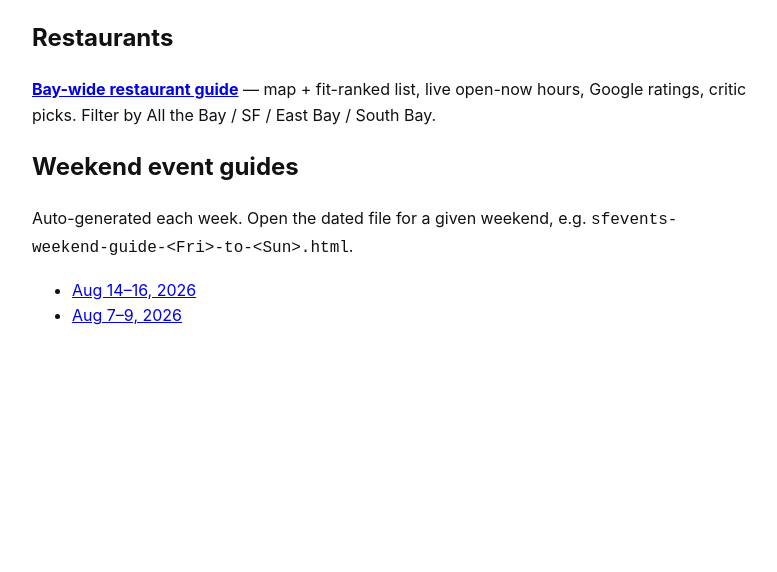
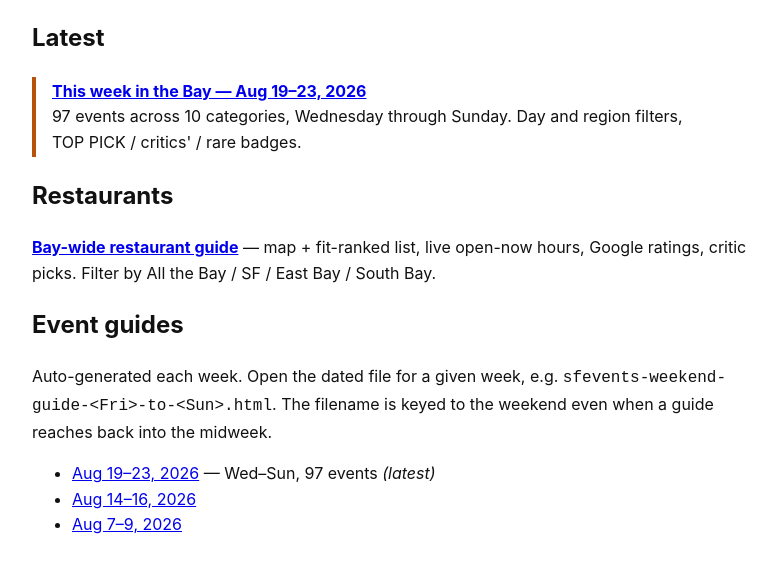
Before and after one commit to krioukov/sfevents-guides, a plain HTML site: page index.html in a window 1280 px wide. Shown: the part 102-674 px from the top of the page, without its empty margins (248-1025 px from the left). Drawn offline with Linux system fonts and the light colour scheme.

Commit message:
index: add Aug 19-23 guide, surface latest at top

```diff
--- a/index.html
+++ b/index.html
@@ -3,14 +3,22 @@
 <body style="font:16px/1.6 -apple-system,system-ui,sans-serif;max-width:720px;margin:3rem auto;padding:0 1rem;color:#111">
 <h1>SF Bay Area guides</h1>
 
+<h2>Latest</h2>
+<p style="border-left:4px solid #b45309;padding:.1rem 0 .1rem 1rem;margin:1rem 0">
+<a href="sfevents-weekend-guide-2026-08-21-to-2026-08-23.html"><strong>This week in the Bay &mdash; Aug 19&ndash;23, 2026</strong></a><br>
+97 events across 10 categories, Wednesday through Sunday. Day and region filters,
+TOP&nbsp;PICK / critics' / rare badges.</p>
+
 <h2>Restaurants</h2>
 <p><a href="restaurants.html"><strong>Bay-wide restaurant guide</strong></a> — map + fit-ranked list,
 live open-now hours, Google ratings, critic picks. Filter by All the Bay / SF / East Bay / South Bay.</p>
 
-<h2>Weekend event guides</h2>
-<p>Auto-generated each week. Open the dated file for a given weekend, e.g.
-<code>sfevents-weekend-guide-&lt;Fri&gt;-to-&lt;Sun&gt;.html</code>.</p>
+<h2>Event guides</h2>
+<p>Auto-generated each week. Open the dated file for a given week, e.g.
+<code>sfevents-weekend-guide-&lt;Fri&gt;-to-&lt;Sun&gt;.html</code>. The filename is keyed to the
+weekend even when a guide reaches back into the midweek.</p>
 <ul>
+<li><a href="sfevents-weekend-guide-2026-08-21-to-2026-08-23.html">Aug 19–23, 2026</a> — Wed–Sun, 97 events <em>(latest)</em></li>
 <li><a href="sfevents-weekend-guide-2026-08-14-to-2026-08-16.html">Aug 14–16, 2026</a></li>
 <li><a href="sfevents-weekend-guide-2026-08-07-to-2026-08-09.html">Aug 7–9, 2026</a></li>
 </ul>
```
